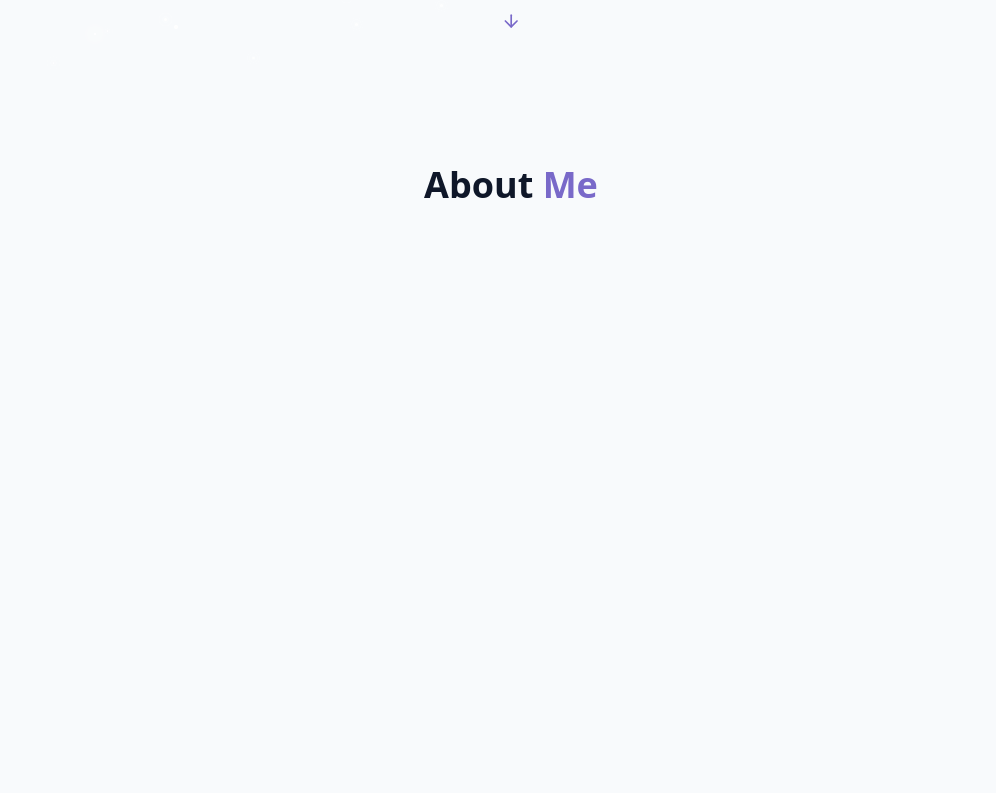
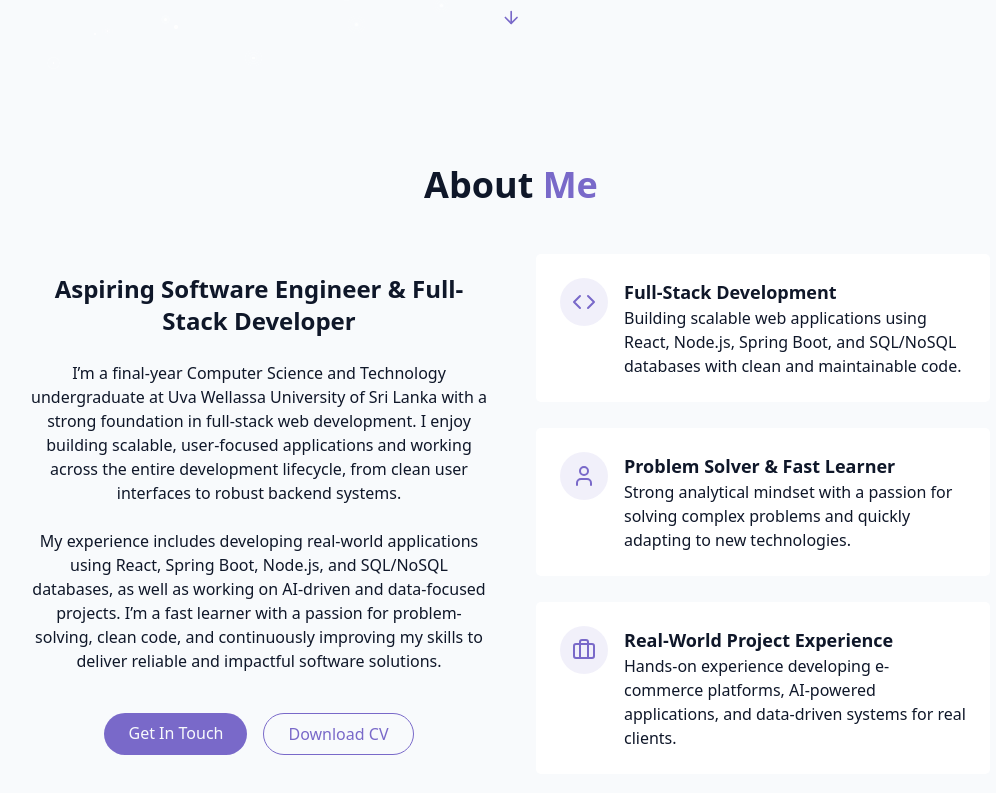
Before and after one commit to Yasindu-Navo/My-Portfolio, a React (Vite) app: page / in a window 1280 px wide. Shown: the part 731-1524 px from the top of the page, without its empty margins (129-1125 px from the left). Before the commit the page ends 1080 px from the top, so only its background shows below. Built offline with nearby package versions, Linux system fonts and the light colour scheme.

Commit message:
enhance AboutSection component with detailed personal and professional information

```diff
--- a/src/components/AboutSection.jsx
+++ b/src/components/AboutSection.jsx
@@ -1,16 +1,113 @@
+import { Briefcase, Code, User } from "lucide-react";
 
 export const AboutSection = () => {
-
   return (
-        <section id="about" className="py-24 px-4 relative">
+    <section id="#about" className="py-24 px-4 relative">
       {" "}
       <div className="container mx-auto max-w-5xl">
         <h2 className="text-3xl md:text-4xl font-bold mb-12 text-center">
           About <span className="text-primary">Me</span>
         </h2>
 
+        <div className="grid grid-cols-1 md:grid-cols-2 gap-12 items-center">
+          <div className="space-y-6">
+            <h3 className="text-2xl font-semibold">
+              Aspiring Software Engineer & Full-Stack Developer
+            </h3>
 
+            <p className="text-muted-foreground">
+              I’m a final-year Computer Science and Technology undergraduate at
+              Uva Wellassa University of Sri Lanka with a strong foundation in
+              full-stack web development. I enjoy building scalable,
+              user-focused applications and working across the entire
+              development lifecycle, from clean user interfaces to robust
+              backend systems.
+            </p>
+
+            <p className="text-muted-foreground">
+              My experience includes developing real-world applications using
+              React, Spring Boot, Node.js, and SQL/NoSQL databases, as well as
+              working on AI-driven and data-focused projects. I’m a fast learner
+              with a passion for problem-solving, clean code, and continuously
+              improving my skills to deliver reliable and impactful software
+              solutions.
+            </p>
+
+            <div className="flex flex-col sm:flex-row gap-4 pt-4 justify-center ">
+              <a href="#contact" className="cosmic-button">
+                {" "}
+                Get In Touch
+              </a>
+
+              <a
+                href=""
+                className="px-6 py-2 rounded-full border border-primary text-primary hover:bg-primary/10 transition-colors duration-300"
+              >
+                {" "}
+                Download CV
+              </a>
+            </div>
+          </div>
+
+          <div className="grid grid-cols-1 gap-6">
+            <div className="gradient-border p-6 card-hover">
+              <div className="flex items-start gap-4">
+                <div className="p-3 rounded-full bg-primary/10">
+                  <Code className="h-6 w-6 text-primary" />
+                </div>
+                <div className="text-left">
+                  <h4 className="font-semibold text-lg">
+                    {" "}
+                    Full-Stack Development{" "}
+                  </h4>
+                  <p className="text-muted-foreground">
+                    Building scalable web applications using React, Node.js,
+                    Spring Boot, and SQL/NoSQL databases with clean and
+                    maintainable code.
+                  </p>
+                </div>
+              </div>
+            </div>
+
+            <div className="gradient-border p-6 card-hover">
+              <div className="flex items-start gap-4">
+                <div className="p-3 rounded-full bg-primary/10">
+                  <User className="h-6 w-6 text-primary" />
+                </div>
+                <div className="text-left">
+                  <h4 className="font-semibold text-lg">
+                    {" "}
+                    Problem Solver & Fast Learner{" "}
+                  </h4>
+                  <p className="text-muted-foreground">
+                    Strong analytical mindset with a passion for solving complex
+                    problems and quickly adapting to new technologies.
+                  </p>
+                </div>
+              </div>
+            </div>
+
+            <div className="gradient-border p-6 card-hover">
+              <div className="flex items-start gap-4">
+                <div className="p-3 rounded-full bg-primary/10">
+                  <Briefcase className="h-6 w-6 text-primary" />
+                </div>
+                <div className="text-left">
+                  <h4 className="font-semibold text-lg">
+                    {" "}
+                    Real-World Project Experience{" "}
+                  </h4>
+                  <p className="text-muted-foreground">
+                    Hands-on experience developing e-commerce platforms,
+                    AI-powered applications, and data-driven systems for real
+                    clients.
+                  </p>
+                </div>
+              </div>
+            </div>
+          </div>
+        </div>
       </div>
     </section>
   );
-}
+};
```
Lines whose indentation alone changed are shown as unchanged.
